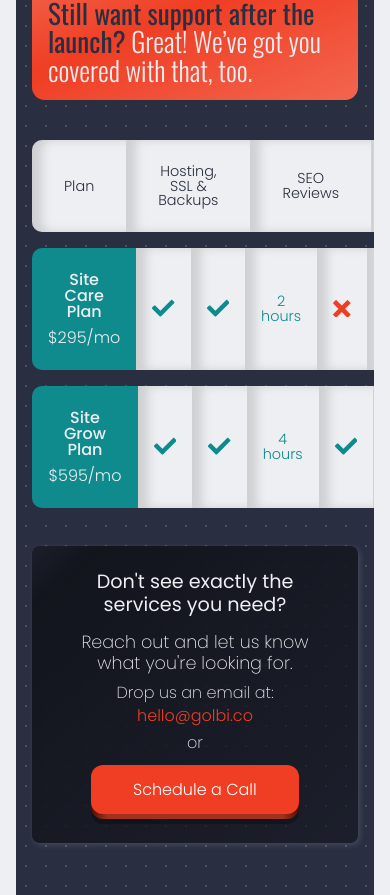
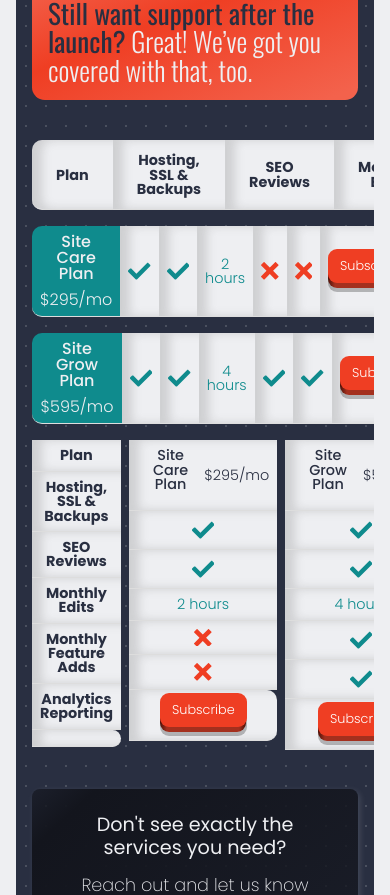
Before and after one commit to dinardavis/golbi, a React (Create React App) app in the folder client/: page / in a window 390 px wide. Shown: the part 10340-11235 px from the top of the page. Built offline with nearby package versions, Linux system fonts and the light colour scheme.

Commit message:
Add mobile version to site care plans

```diff
--- a/client/src/assets/css/style.css
+++ b/client/src/assets/css/style.css
@@ -1642,6 +1642,26 @@ body {
 
 
 
+.pricing-table-mobile {
+  display: grid;
+  grid-template-columns: 1fr 1fr 1fr;
+  gap: 0.5rem;
+}
+
+.pricing-col {
+  display: flex;
+  flex-direction: column;
+}
+
+.plan-feature-col {
+  padding: 0.5rem;
+  text-align: center;
+  border-bottom: 1px solid #ddd;
+}
+
+.header-name {
+  font-weight: bold;
+}
 
 
 
--- a/client/src/components/Pricing.js
+++ b/client/src/components/Pricing.js
@@ -370,6 +370,64 @@ export default function Pricing() {
     </div>
 
 
+
+
+
+    <div className="pricing-table-mobile">
+  {/* Column 1: Feature Headers */}
+  <div className="pricing-col">
+    <div className="plan-feature-col header-name">Plan</div>
+    <div className="plan-feature-col header-name">Hosting, SSL & Backups</div>
+    <div className="plan-feature-col header-name">SEO Reviews</div>
+    <div className="plan-feature-col header-name">Monthly Edits</div>
+    <div className="plan-feature-col header-name">Monthly Feature Adds</div>
+    <div className="plan-feature-col header-name">Analytics Reporting</div>
+    <div className="plan-feature-col"></div>
+  </div>
+
+  {/* Column 2: Site Care Plan */}
+  <div className="pricing-col">
+    <div className="plan-feature-col">
+      <h3 className="plan-name">Site Care Plan</h3>
+      <p>$295/mo</p>
+    </div>
+    <div className="plan-feature-col"><FaCheck className="plan-feature-check" /></div>
+    <div className="plan-feature-col"><FaCheck className="plan-feature-check" /></div>
+    <div className="plan-feature-col plan-feature-text">2 hours</div>
+    <div className="plan-feature-col"><ImCross className="plan-feature-x" /></div>
+    <div className="plan-feature-col"><ImCross className="plan-feature-x" /></div>
+    <div className="plan-feature-col">
+      <button className="support-button-pushable">
+        <span className="support-button-shadow"></span>
+        <span className="support-button-accent-edge"></span>
+        <span className="support-button-accent-front text">Subscribe</span>
+      </button>
+    </div>
+  </div>
+
+  {/* Column 3: Site Grow Plan */}
+  <div className="pricing-col">
+    <div className="plan-feature-col">
+      <h3 className="plan-name">Site Grow Plan</h3>
+      <p>$595/mo</p>
+    </div>
+    <div className="plan-feature-col"><FaCheck className="plan-feature-check" /></div>
+    <div className="plan-feature-col"><FaCheck className="plan-feature-check" /></div>
+    <div className="plan-feature-col plan-feature-text">4 hours</div>
+    <div className="plan-feature-col"><FaCheck className="plan-feature-check" /></div>
+    <div className="plan-feature-col"><FaCheck className="plan-feature-check" /></div>
+    <div className="plan-feature-col">
+      <button className="support-button-pushable">
+        <span className="support-button-shadow"></span>
+        <span className="support-button-accent-edge"></span>
+        <span className="support-button-accent-front text">Subscribe</span>
+      </button>
+    </div>
+  </div>
+</div>
+
+
+
   {/* Custom Plan Inquiry Card */}
         <div className="pricing-option-3">
           <div className="pricing-cta-copy">
```
